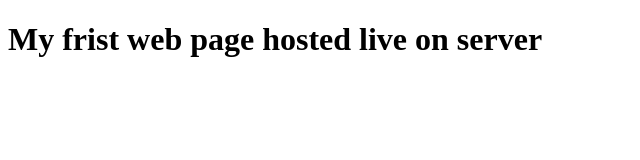
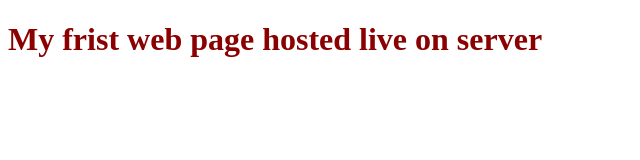
Before and after one commit to Suman-parge/Webtech_A4, a plain HTML site: page index.html in a window 1280 px wide. Shown: the whole page, without its empty margins (0-640 px from the left). Drawn offline with Linux system fonts and the light colour scheme.

Commit message:
Update index.html

```diff
--- a/index.html
+++ b/index.html
@@ -6,7 +6,7 @@
 	<title></title>
 </head>
 <body>
-	<h1>My frist web page hosted live on server</h1>
+	<h1 style="color: darkred;">My frist web page hosted live on server</h1>
 
 </body>
 </html>
```
